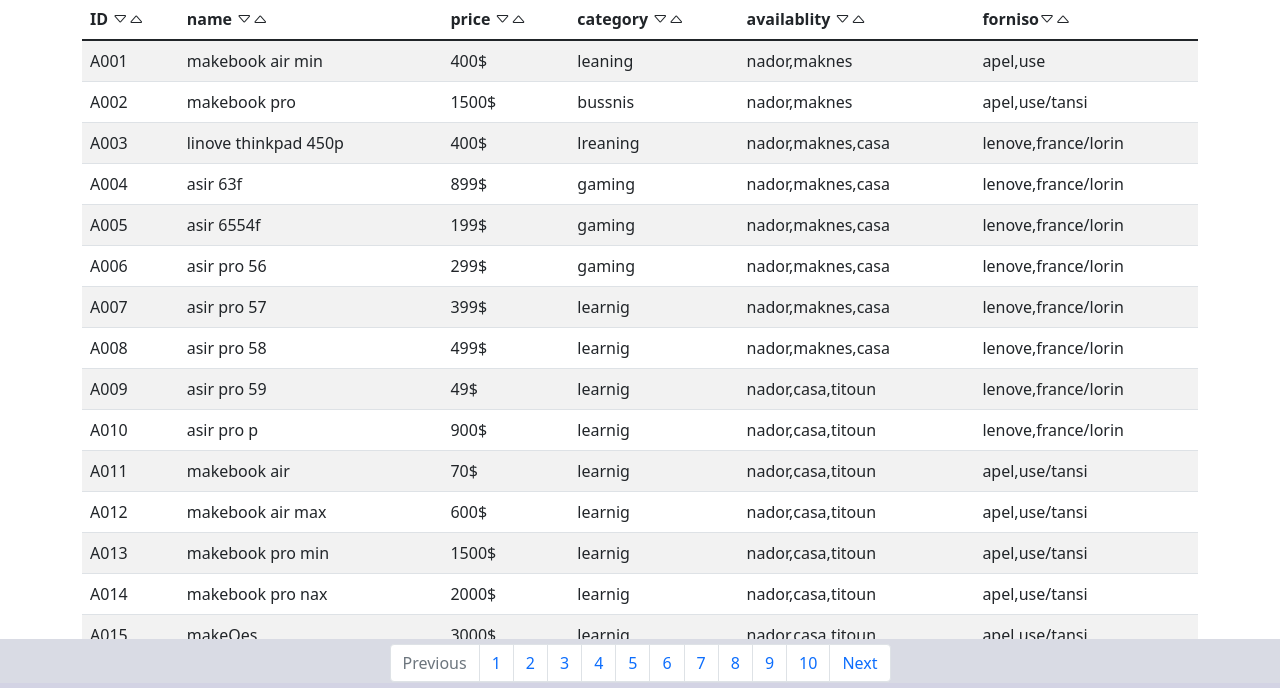
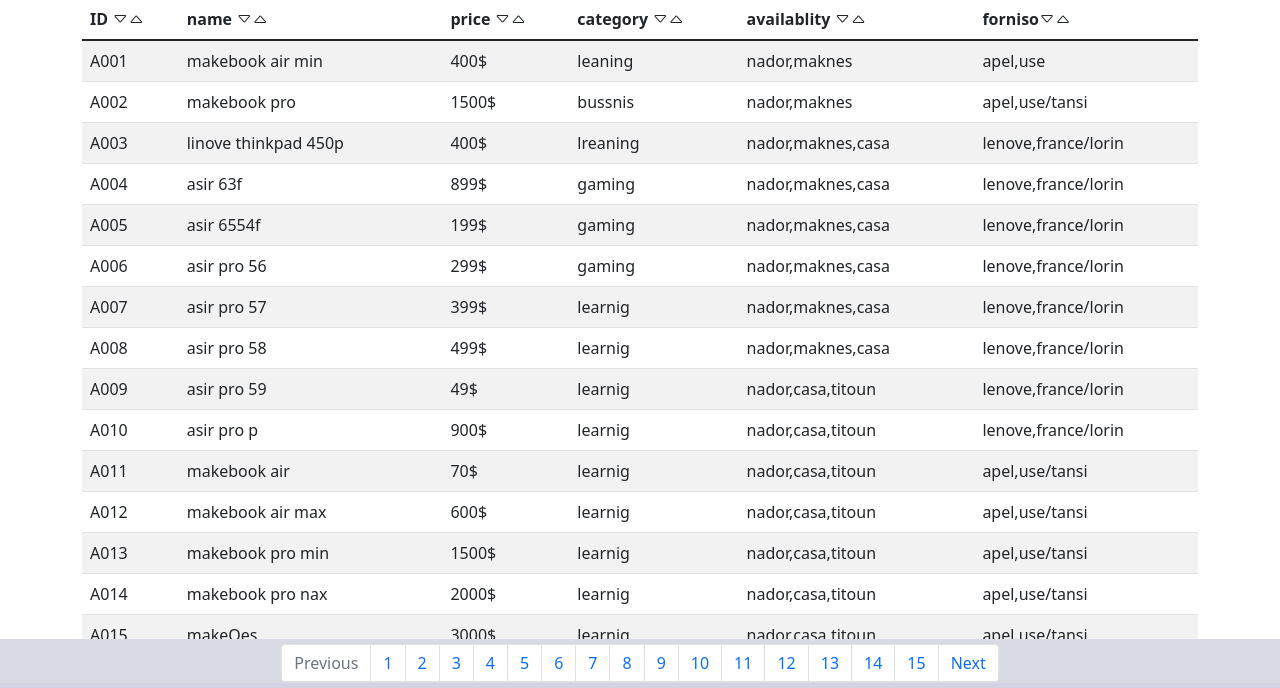
Before and after one commit to mr-dev-dragon/sorting-tabel-using-bootstrap-and-jqoury, a plain HTML site: page index.html in a window 1280 px wide. Shown: the part 57-745 px from the top of the page. Drawn offline with nearby package versions, Linux system fonts and the light colour scheme.

Commit message:
Update index.html

```diff
--- a/index.html
+++ b/index.html
@@ -52,9 +52,13 @@
       <li id ="a-5" class="page-item"><a class="page-link" href="#c-138">8</a></li>
       <li id ="a-6" class="page-item"><a class="page-link" href="#c-158">9</a></li>
       <li id ="a-7" class="page-item"><a class="page-link" href="#c-178">10</a></li>
+      <li id ="a-7" class="page-item"><a class="page-link" href="#c-198">11</a></li>
+      <li id ="a-5" class="page-item"><a class="page-link" href="#c-228">12</a></li>
+      <li id ="a-6" class="page-item"><a class="page-link" href="#c-248">13</a></li>
+      <li id ="a-7" class="page-item"><a class="page-link" href="#c-268">14</a></li>
+      <li id ="a-7" class="page-item"><a class="page-link" href="#c-288">15</a></li>
       <li class="page-item">
-        <a id =" next" class="page-link" href="#c-220">Next</a>
-
+        <a id =" next" class="page-link" href="#c-308">Next</a>
       </li>
     </ul>
   </nav>
```
